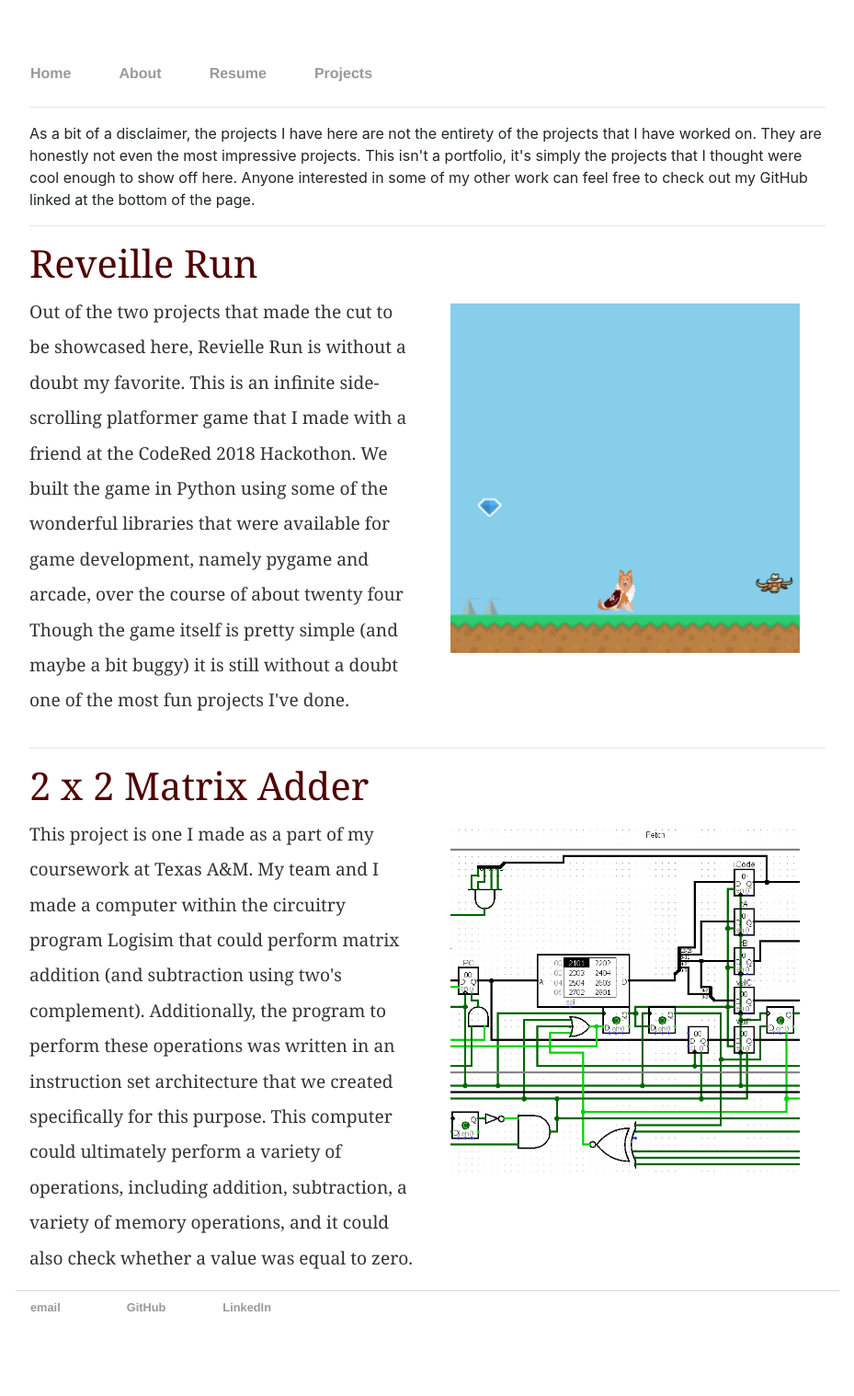
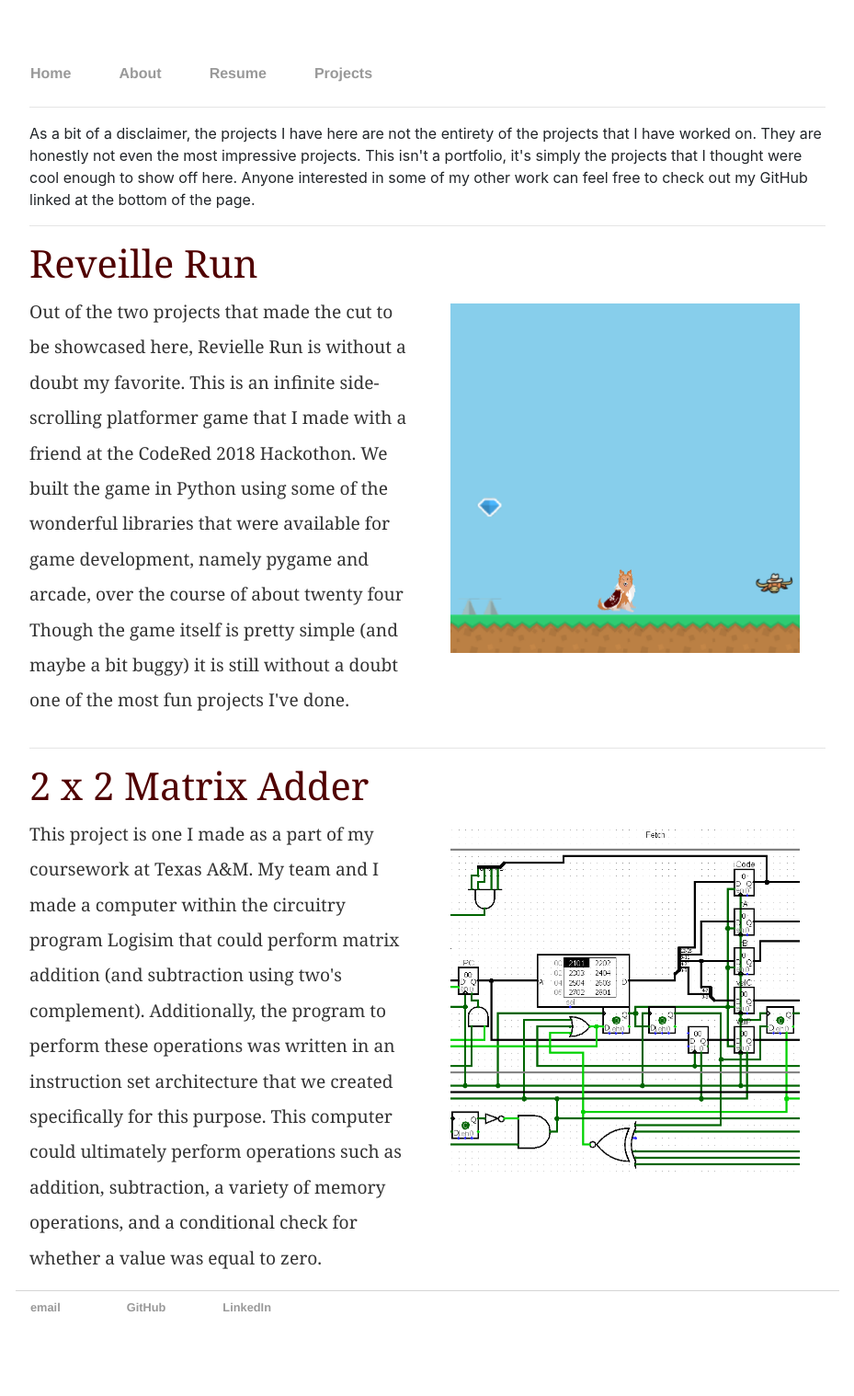
Before and after one commit to lwcreel/lwcreel.github.io, a Jekyll site: the page built from projects/index.html, in a window 1280 px wide. Shown: the whole page at 92% size, without its empty margins (175-1104 px from the left). Built offline with Jekyll 4.4.1, drawn with Linux system fonts in a browser that asks for light colours.

Commit message:
fixed typo

```diff
--- a/projects/index.html
+++ b/projects/index.html
@@ -35,8 +35,8 @@ title: Landon Creel
                 a computer within the circuitry program Logisim that could perform matrix addition (and
                 subtraction using two's complement). Additionally, the program to perform these operations
                 was written in an instruction set architecture that we created specifically for this purpose.
-                This computer could ultimately perform a variety of operations, including addition, subtraction,
-                a variety of memory operations, and it could also check whether a value was equal to zero.
+                This computer could ultimately perform operations such as addition, subtraction,
+                a variety of memory operations, and a conditional check for whether a value was equal to zero.
             </p>
         </div>
         <div class="col-sm-6">
```
